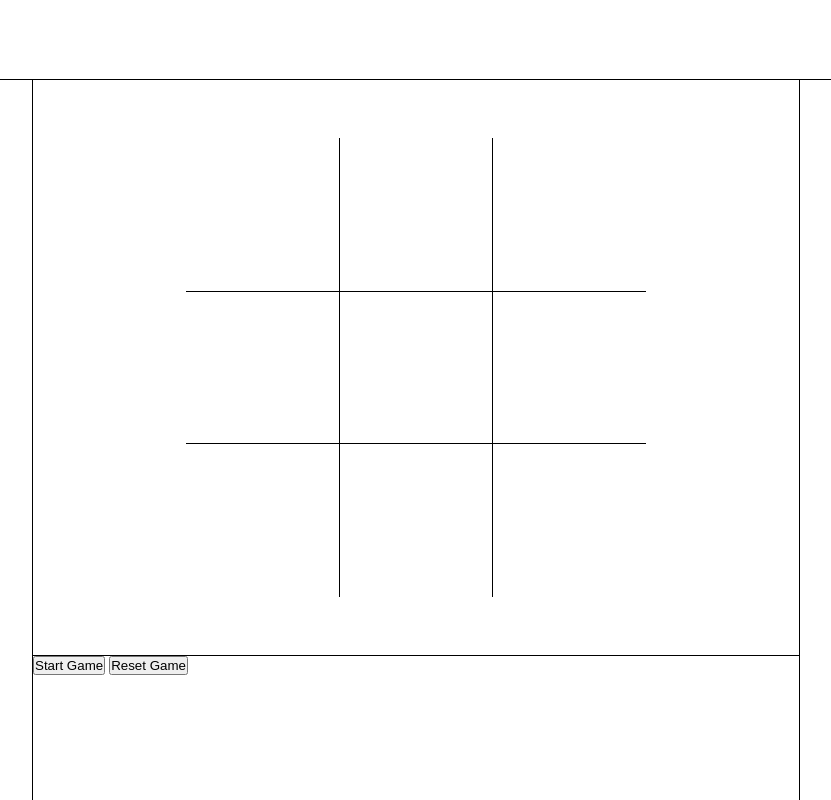
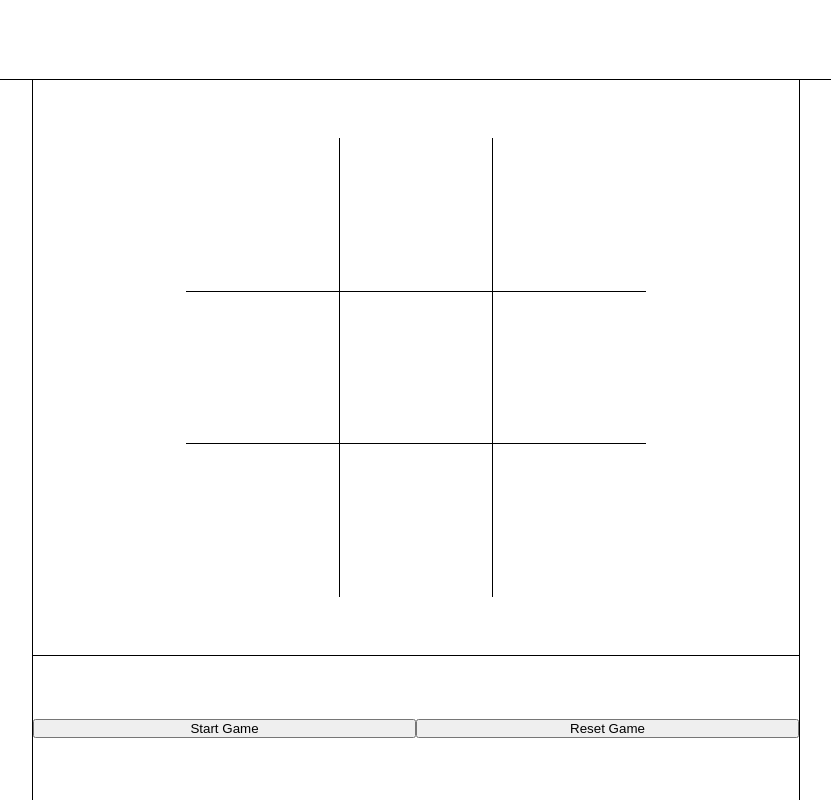
Before and after one commit to alexander-laudino/tic-tac-toe, a plain HTML site: page index.html in a window 1280 px wide. Shown: the whole page, without its empty margins (224-1055 px from the left). Drawn offline with Linux system fonts and the light colour scheme.

Commit message:
Add grid to gameControls

```diff
--- a/css/styles.css
+++ b/css/styles.css
@@ -64,6 +64,13 @@
   align-items: center;
 }
 
+.gameControls {
+  display: grid;
+  grid-template-columns: 1fr 1fr;
+  justify-content: center;
+  align-items: center;
+}
+
 .newWinnerPopup {
   position: relative;
   text-align: center;
```
